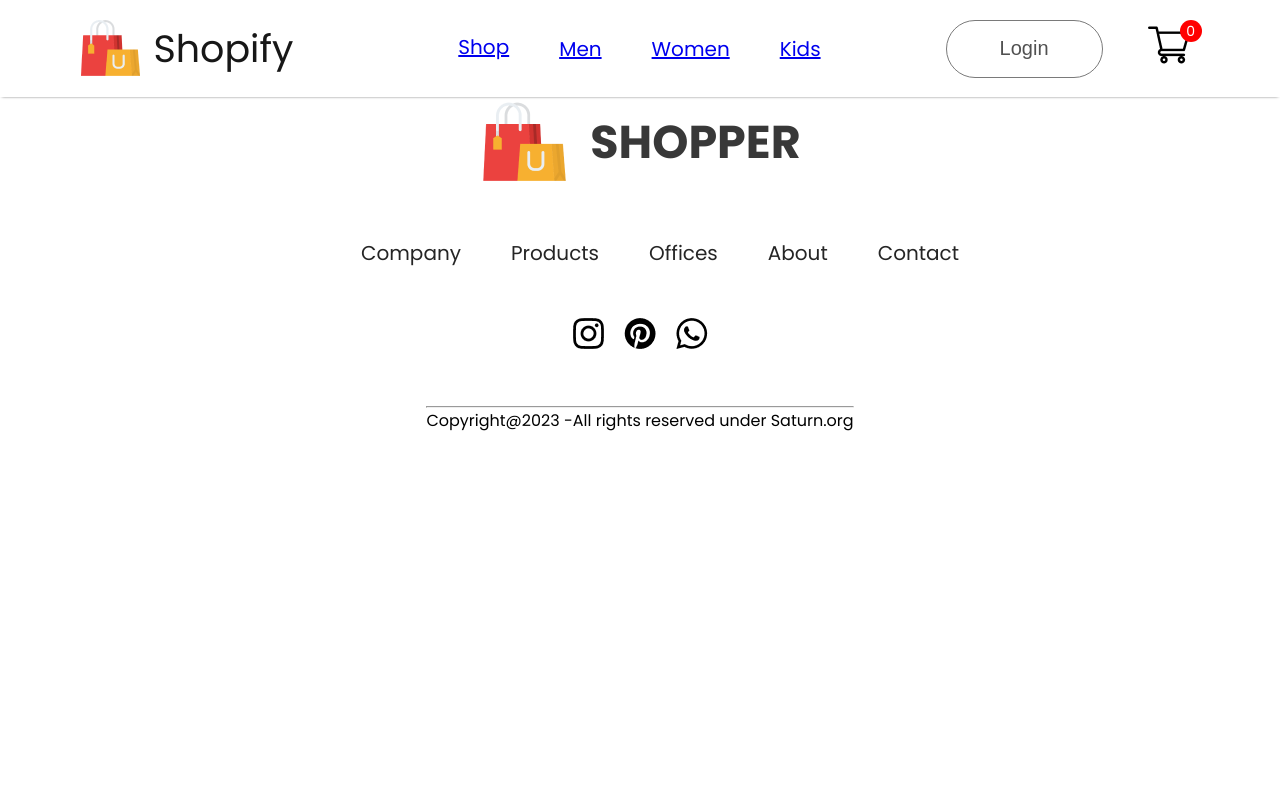
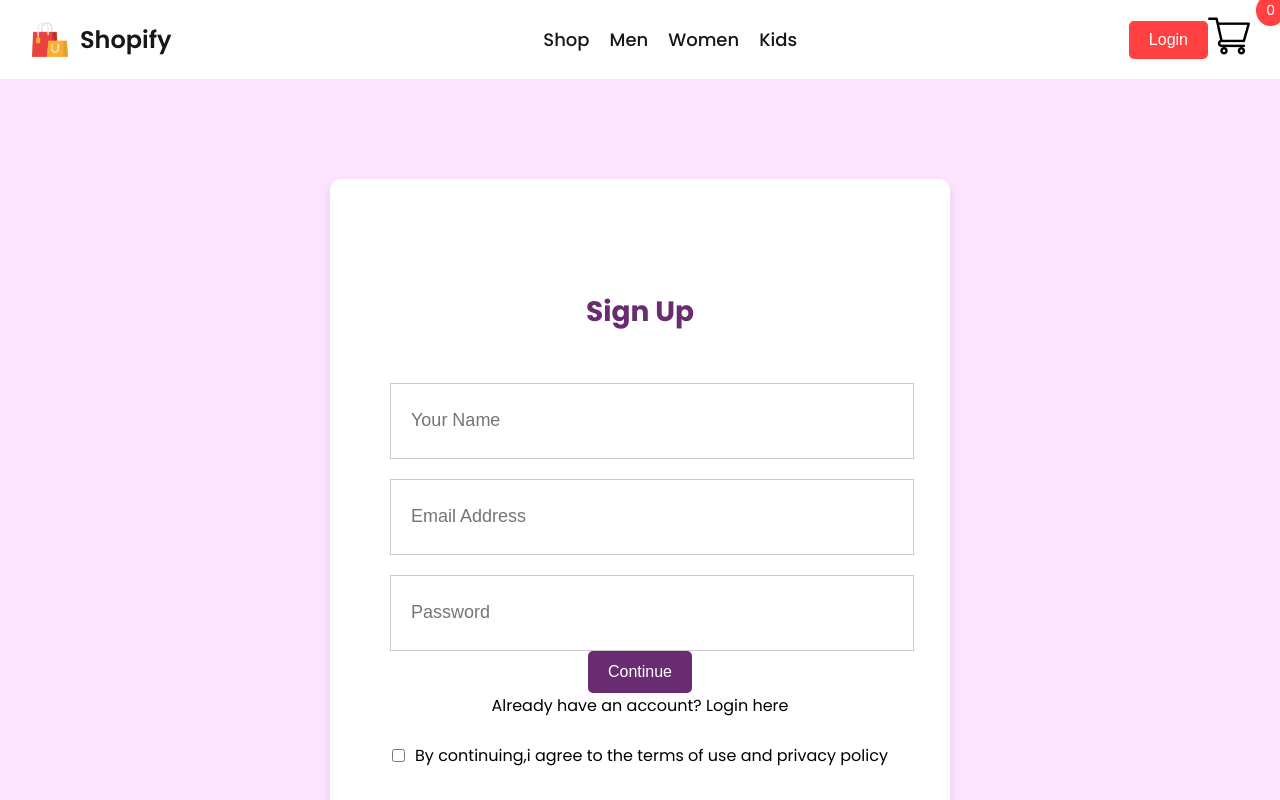
Before and after one commit to Shashikumar-ezhilarasu/E-commerce-frontend, a React (Create React App) app: page /login in a window 1280 px wide. Shown: the top 800 px of the page. Built offline with nearby package versions, Linux system fonts and the light colour scheme.

Commit message:
added changes

```diff
--- a/src/App.js
+++ b/src/App.js
@@ -1,36 +1,32 @@
-
 import './App.css';
 import Navbar from './Components/Navbar/Navbar';
-import { BrowserRouter,Routes,Route } from 'react-router-dom';
+import { BrowserRouter as Router, Routes, Route } from 'react-router-dom';
 import ShopCategory from './Pages/ShopCategory';
 import Product from './Pages/Product';
 import Cart from './Pages/Cart';
 import Loginsignup from './Pages/Loginsignup';
 import Shop from './Pages/Shop.jsx';
 import Footer from './Components/Footer/Footer.jsx';
-import men_banner from './Components/Assets/banner_mens.png'
-import women_banner from './Components/Assets/banner_women.png'
-import kid_banner from './Components/Assets/banner_kids.png'
+import men_banner from './Components/Assets/banner_mens.png';
+import women_banner from './Components/Assets/banner_women.png';
+import kid_banner from './Components/Assets/banner_kids.png';
+
 function App() {
   return (
-    <div >
-      <BrowserRouter>
-      <Navbar/>
-      <Routes>
-        <Route path='/' element={<Shop/>}/>
-        <Route path='/mens' element={<ShopCategory banner={men_banner}category="men"/>}/>
-        <Route path='/womens' element={<ShopCategory banner={women_banner}category="women"/>}/>
-        <Route path='/kids' element={<ShopCategory banner={kid_banner}category="kid"/>}/>
-        <Route path="/product" element={<Product/>}>
-          <Route path=':productId' element={<Product/>}/>
-
-        </Route>
-        <Route path='/cart' element={<Cart/>}/>
-        <Route path='/login' element={<Loginsignup/>}/>
-      </Routes>
-      <Footer/>
-
-      </BrowserRouter>
+    <div>
+      <Router>
+        <Navbar />
+        <Routes>
+          <Route path='/' element={<Shop />} />
+          <Route path='/mens' element={<ShopCategory banner={men_banner} category="men" />} />
+          <Route path='/womens' element={<ShopCategory banner={women_banner} category="women" />} />
+          <Route path='/kids' element={<ShopCategory banner={kid_banner} category="kid" />} />
+          <Route path='/product/:productId' element={<Product />} />
+          <Route path='/cart' element={<Cart />} />
+          <Route path='/login' element={<Loginsignup />} />
+        </Routes>
+        <Footer />
+      </Router>
     </div>
   );
 }
--- a/src/Components/Navbar/Navbar.css
+++ b/src/Components/Navbar/Navbar.css
@@ -1,75 +1,88 @@
-.navbar{
+.navbar {
     display: flex;
-    justify-content: space-around;
-    padding:16px;
-    box-shadow: 0 1px 3px -2px black;
-}
-.nav-logo{
-    display: flex;
-    align-items:center;
-    gap:10px;
-
-}
-.nav-logo p{
-    color: #171717;
-    font-size: 38px;
-    font-weight: 600px;
+    justify-content: space-between;
+    align-items: center;
+    padding: 15px 30px;
+    background-color: #fff; /* Add your desired background color */
+    box-shadow: 0px 2px 10px rgba(0, 0, 0, 0.1); /* Add a subtle shadow */
 }
 
-.nav-menu{
-    display:flex;
-    align-items: center;
-    list-style: none;
-    gap:50px;
-    color: #626262;
-    font-size: 20px;
-    font-weight: 500px;
-}
-.nav-menu li{
-    display: flex;
-    flex-direction: column;
-    align-items: center;
-    justify-content: center;
-    gap:3px;
-    cursor: pointer;
-}
-.nav-menu hr{
-    border: none;
-    width:80%;
-    height: 3px;
-    border-radius:10px;
-    background-color: #FF4141;
-}
-.nav-login-cart{
+.nav-logo {
     display: flex;
     align-items: center;
-    gap: 45px;
 }
-.nav-login-cart button{
-    width: 157px;
-    height: 58px;
-    outline:none;
-    border:1px solid #7a7a7a;
-    border-radius: 75px;
-    color: #515151;
-    font-size :20px;
-    font-weight:500;
-    background: white;
+
+.nav-logo img {
+    width: 40px; /* Adjust the logo size */
+    margin-right: 10px;
+}
+
+.nav-logo p {
+    font-size: 24px;
+    font-weight: 600;
+    color: #171717;
+}
+
+.nav-menu {
+    list-style: none;
+    display: flex;
+    gap: 20px;
+}
+
+.nav-menu li {
+    position: relative;
+}
+
+.nav-menu a {
+    text-decoration: none;
+    font-size: 18px;
+    color: #171717;
+    font-weight: 500;
+    position: relative;
+}
+
+.nav-menu li:hover::after {
+    content: '';
+    position: absolute;
+    left: 50%;
+    bottom: -5px;
+    transform: translateX(-50%);
+    width: 0;
+    height: 2px;
+    background-color: #171717;
+    transition: width 0.3s;
+}
+
+.nav-login-cart {
+    display: flex;
+    align-items: center;
+}
+
+.nav-login-cart button {
+    background-color: #ff4141; /* Add your desired button color */
+    color: #fff;
+    padding: 10px 20px;
+    border: none;
+    border-radius: 5px;
     cursor: pointer;
+    font-size: 16px;
 }
-.nav-login-cart button:active{
-    background :#f3f3f3;
+
+.nav-cart-icon {
+    position: relative;
 }
-.nav-cart-count{
-    width: 22px;
-    height:22px;
-    display:flex;
-    justify-content: center;
-    align-items: center;
-    margin-top: -35px;
-    margin-left: -55px;
-    border-radius:11px;
+
+.nav-cart-icon img {
+    width: 30px; /* Adjust the cart icon size */
+}
+
+.nav-cart-count {
+    position: absolute;
+    top: -5px;
+    right: -5px;
+    background-color: #ff4141; /* Add your desired count bubble color */
+    color: #fff;
+    padding: 5px 10px;
+    border-radius: 50%;
     font-size: 14px;
-    background: red;
-    color:white;
 }
--- /dev/null
+++ b/src/Components/ProductDisplay/ProductDisplay.jsx
@@ -0,0 +1,37 @@
+import React from 'react';
+import './ProductDisplay.css';
+import star_icon from '../Assets/star_icon.png';
+import star_dull_icon from '../Assets/star_dull_icon.png'; // Corrected import
+
+const ProductDisplay = (props) => {
+    const { product } = props;
+
+    return (
+        <div className='productdisplay'>
+            <div className="productdisplay-left">
+                <div className="productdisplay-img-list">
+                    <img src={product.image} alt="" />
+                    <img src={product.image} alt="" />
+                    <img src={product.image} alt="" />
+                    <img src={product.image} alt="" />
+                </div>
+                <div className="productdisplay-img">
+                    <img className='productdisplay-main-img' src={product.image} alt="" />
+                </div>
+            </div>
+            <div className="productdisplay-right">
+                <h1>{product.name}</h1>
+                <div className="productdisplay-right-star">
+                    <img src={star_icon} alt="" />
+                    <img src={star_icon} alt="" />
+                    <img src={star_icon} alt="" />
+                    <img src={star_icon} alt="" />
+                    <img src={star_dull_icon} alt="" />
+                    <p>(122)</p>
+                </div>
+            </div>
+        </div>
+    );
+};
+
+export default ProductDisplay;
--- a/src/Components/item/Item.jsx
+++ b/src/Components/item/Item.jsx
@@ -4,7 +4,7 @@ import './Item.css';
 const Item = (props) => {
   return (
     <div className='item'>
-      <img src={props.image} alt="Product" />
+      <link to={'/product/$(props.id}</div>'}></link><img src={props.image} alt="Product" />
       <p className='item-name'>{props.name}</p>
       <div className='item-prices'>
         <div className="item-price-new">
--- a/src/Components/popular/Popular.css
+++ b/src/Components/popular/Popular.css
@@ -1,19 +1,46 @@
-.popular{
-    display:flex;
-    flex-direction:column;
-    align-items:centre;
-    gap:10px;
-    height:90vh;
+.popular-women {
+    display: flex;
+    flex-direction: column;
+    align-items: center;
+    gap: 20px;
+    margin-left: 30px;
 }
-.popular h1{
-    color:#171717;
-    font-size:50px;
-    font-weight:600;
 
+.popular-women h1 {
+    color: #171717;
+    font-size: 50px;
+    font-weight: 600;
 }
-.popular hr{
+
+.popular-women hr {
     width: 200px;
-    height:6px;
-    border-radius:10px;
-    background:#252525;
+    height: 6px;
+    border-radius: 10px;
+    background: #252525;
+    margin-bottom: 20px;
 }
+
+.popular-item {
+    display: flex;
+    justify-content: space-around;
+    gap: 20px;
+    padding: 10px; /* Adjust the padding as needed */
+}
+
+.item {
+    width: 200px; /* Adjust the width of each item as needed */
+}
+
+.item p {
+    margin: 6px 0;
+}
+
+.item-prices {
+    display: flex;
+    gap: 10px;
+}
+
+.item:hover {
+    transform: scale(1.05);
+    transition: transform 0.6s;
+}
--- /dev/null
+++ b/src/Pages/CSS/Loginsignup.css
@@ -0,0 +1,80 @@
+.loginsignup {
+    width: 100%;
+    height: 80vh;
+    background: #fce3fe;
+    padding-top: 100px; /* Corrected padding syntax */
+}
+
+.loginsignup-container {
+    width: 500px;
+    height: 600px;
+    background: white;
+    margin: auto;
+    padding: 40px 60px;
+    border-radius: 10px; /* Added border radius for a softer look */
+    box-shadow: 0 4px 8px rgba(0, 0, 0, 0.1); /* Added a subtle box shadow for depth */
+    display: flex;
+    flex-direction: column;
+    align-items: center; /* Center the content horizontally */
+    justify-content: center; /* Center the content vertically */
+}
+
+.loginsignup-container h1 {
+    margin: 20px 0;
+    color: #6a2c70; /* Changed heading color to a soothing shade */
+    font-size: 28px; /* Adjusted font size for emphasis */
+}
+
+.loginsignup-fields {
+    width: 100%; /* Ensure the fields take up full width */
+    display: flex;
+    flex-direction: column;
+    gap: 20px; /* Reduced the gap for a cleaner look */
+    margin-top: 30px;
+}
+
+.loginsignup-fields input {
+    height: 72px;
+    width: 100%;
+    padding-left: 20px;
+    border: 1px solid #c9c9c9;
+    outline: none;
+    font-size: 18px;
+}
+
+.loginsignup-container button {
+    background-color: #6a2c70; /* Background color for the button */
+    color: #ffffff; /* Text color for the button */
+    padding: 12px 20px; /* Adjust padding for a comfortable button size */
+    border: none; /* Remove default button border */
+    border-radius: 5px; /* Add a subtle border radius for a rounded appearance */
+    font-size: 16px; /* Set font size for the button text */
+    cursor: pointer; /* Add a pointer cursor for better user experience */
+    transition: background-color 0.3s ease; /* Smooth transition on hover */
+}
+
+.loginsignup-container button:hover {
+    background-color: #522260; /* Darker background color on hover */
+    color: #ffffff; /* Text color on hover */
+}
+.loginsignup-agree {
+    margin-top: 20px; /* Adjust the top margin as needed */
+    display: flex;
+    align-items: center;
+    margin-top: 25px;
+}
+
+.loginsignup-agree input {
+    margin-right: 10px; /* Adjust the right margin for spacing between checkbox and label */
+}
+
+.loginsignup-agree label {
+    font-size: 14px; /* Adjust the font size of the label */
+    color: #333; /* Set the color of the label text */
+}
+
+.loginsignup-agree a {
+    color: #6a2c70; /* Set the color of the link */
+    text-decoration: underline; /* Underline the link text */
+    margin-left: 5px; /* Adjust the left margin for spacing between label and link */
+}
--- a/src/Pages/Loginsignup.jsx
+++ b/src/Pages/Loginsignup.jsx
@@ -1,8 +1,22 @@
 import React from 'react'
-
+import './CSS/Loginsignup.css'
 const Loginsignup = () => {
   return (
-    <div>
+    <div className='loginsignup'>
+       <div className="loginsignup-container">
+        <h1>Sign Up</h1>
+        <div className="loginsignup-fields">
+          <input type='text' placeholder='Your Name'/>
+          <input type='email' placeholder='Email Address'/>
+          <input type='password' placeholder='Password'/>
+        </div>
+        <button>Continue</button>
+        <p className="loginsingup-login">Already have an account? <span>Login here</span></p>
+        <div className="loginsignup-agree">
+          <input type='checkbox' name='' id='' />
+          <p>By continuing,i agree to the terms of use and privacy policy</p>
+        </div>
+       </div>
 
     </div>
   )
--- a/src/Pages/Product.jsx
+++ b/src/Pages/Product.jsx
@@ -1,11 +1,20 @@
-import React from 'react'
+import React, { useContext } from 'react';
+import { useParams } from 'react-router-dom';
+import { ShopContext } from '../Context/ShopContext'; // Adjust the path accordingly
+//import Breadcrum from '../Components/Breadcrum/Breadcrum'; // Adjust the path accordingly
+import ProductDisplay from '../Components/ProductDisplay/ProductDisplay';
 
 const Product = () => {
+  const { all_product } = useContext(ShopContext);
+  const { productId } = useParams();
+  const product = all_product.find((e) => e.id === Number(productId));
+
   return (
     <div>
+      {/* <Breadcrum product={product} /> */}
+      <ProductDisplay product={product} />
+    </div>
+  );
+};
 
-    </div>
-  )
-}
-
-export default Product
+export default Product;
```
Also changed, not shown: src/Components/Breadcrum/Breadcrums.jsx (added, +15 -0 lines), src/Components/item/Item.css (+24 -23 lines), src/Components/Breadcrum/Breadcrums.css (added), src/Components/ProductDisplay/ProductDisplay.css (added).
